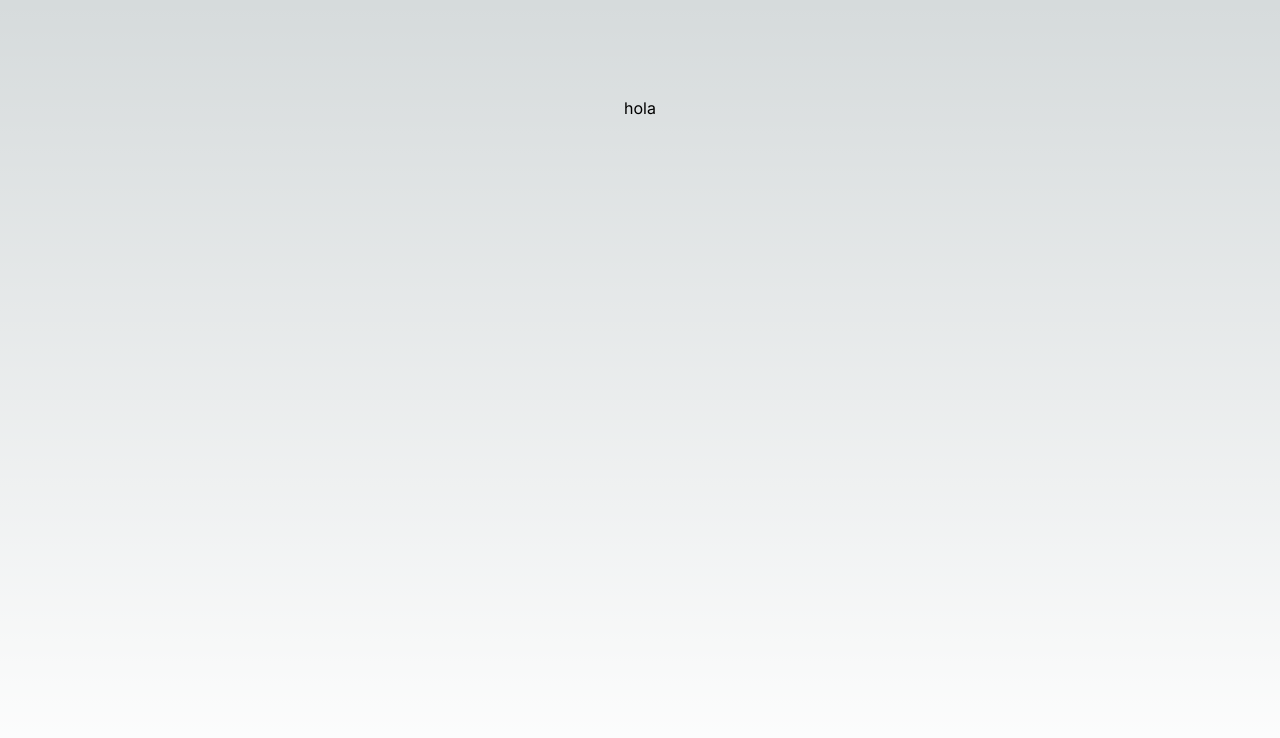
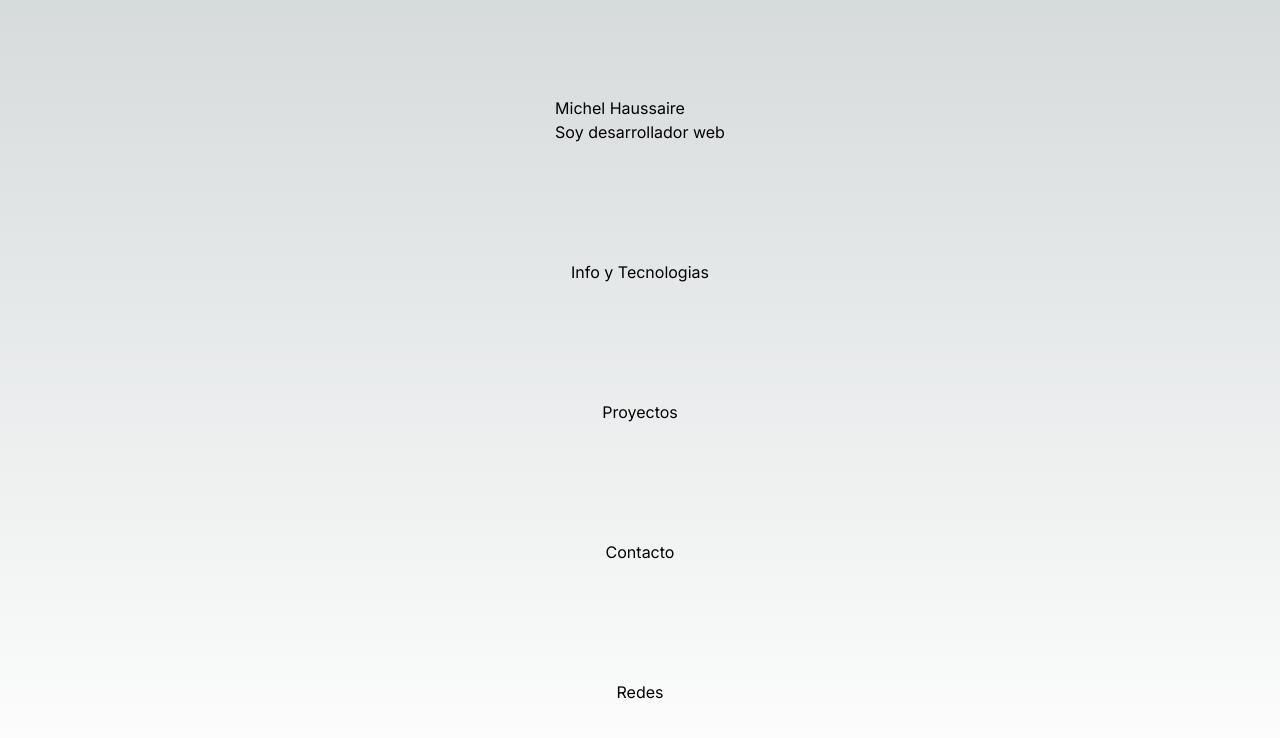
Before and after one commit to michelhaussaire/main, a Next.js app: page / in a window 1280 px wide. Shown: the top 738 px of the page. Built offline with nearby package versions, Linux system fonts and the light colour scheme.

Commit message:
cambio en paginas

```diff
--- a/package.json
+++ b/package.json
@@ -15,10 +15,10 @@
     "autoprefixer": "10.4.14",
     "eslint": "8.44.0",
     "eslint-config-next": "13.4.9",
-    "next": "13.4.9",
+    "next": "^13.4.9",
     "postcss": "8.4.25",
-    "react": "18.2.0",
-    "react-dom": "18.2.0",
+    "react": "^18.2.0",
+    "react-dom": "^18.2.0",
     "tailwindcss": "3.3.2",
     "typescript": "5.1.6"
   }
--- a/src/app/page.tsx
+++ b/src/app/page.tsx
@@ -3,7 +3,18 @@ import Image from "next/image";
 export default function Home() {
   return (
     <main className="flex min-h-screen flex-col items-center justify-between p-24">
-      <h1>hola</h1>
+      <header>
+        <h1>Michel Haussaire</h1>
+        <p>Soy desarrollador web</p>
+      </header>
+      <body>
+        <h2>Info y Tecnologias</h2>
+        <h2>Proyectos</h2>
+        <h2>Contacto</h2>
+      </body>
+      <footer>
+        <p>Redes</p>
+      </footer>
     </main>
   );
 }
```
Also changed, not shown: 1 other file (tests, documents, lock files or other folders).
